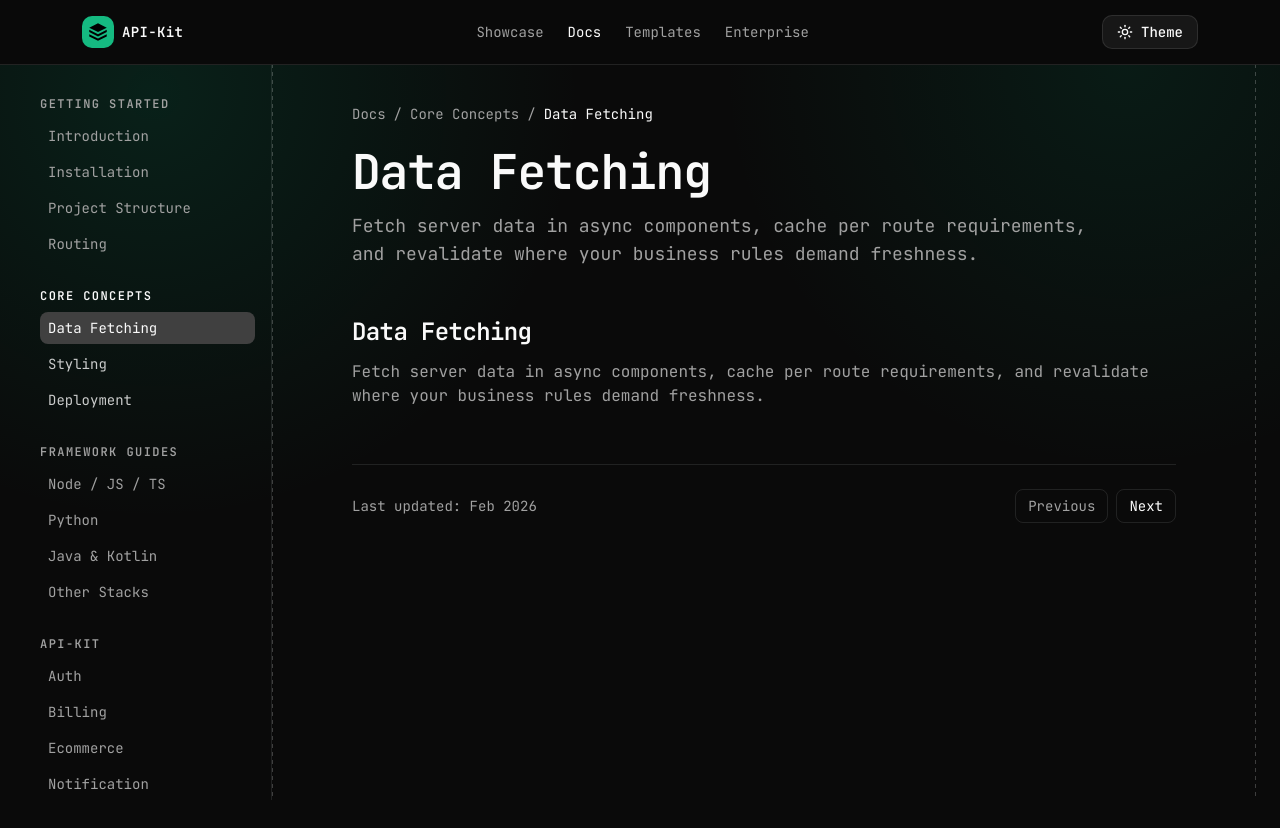
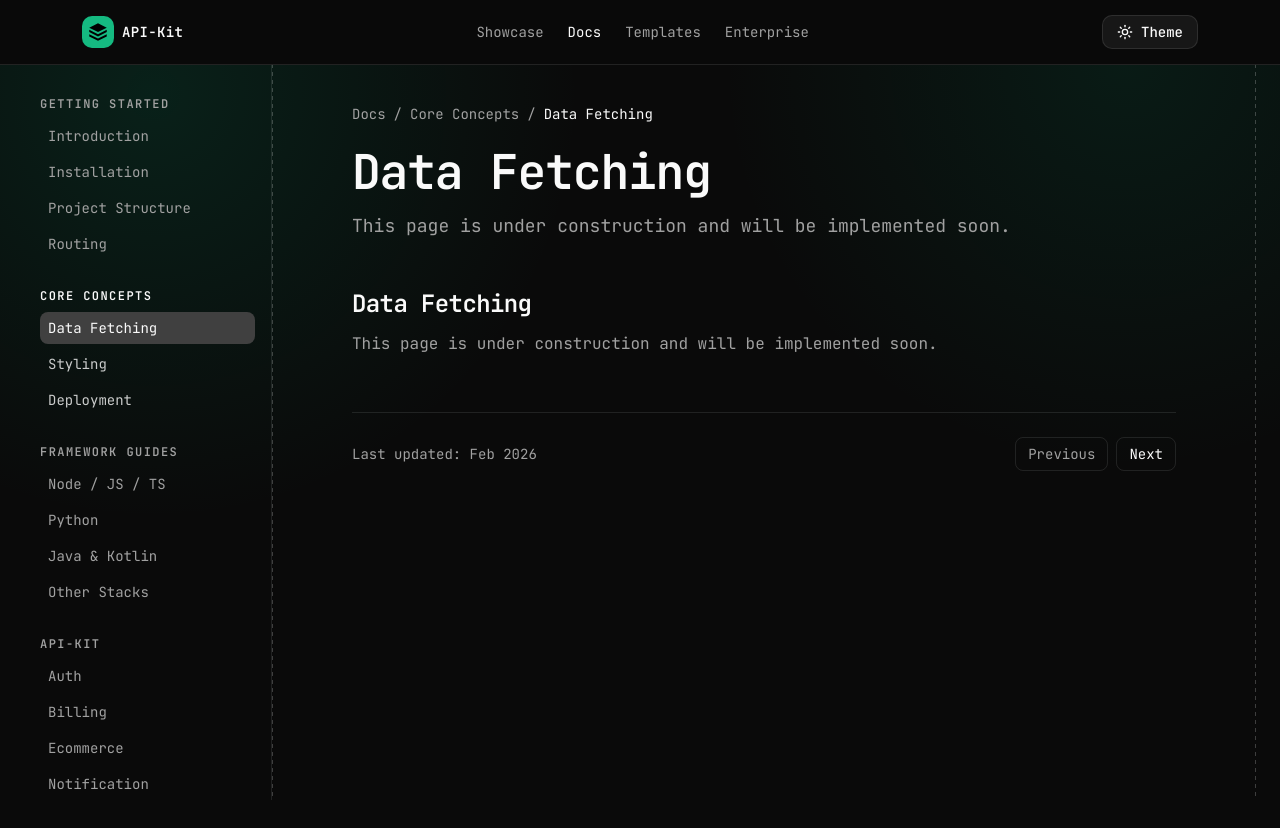
Before and after one commit to API-Kit-com/api-kit, a Next.js app: page /en/docs/core-concepts/data-fetching in a window 1280 px wide. Shown: the top 828 px of the page. Built offline with nearby package versions, Linux system fonts and the light colour scheme.

Commit message:
docs: mark core concepts topic pages as under construction

```diff
--- a/components/docs-content.ts
+++ b/components/docs-content.ts
@@ -358,7 +358,7 @@ export const frameworkGuides: FrameworkGuide[] = [
   },
 ];
 
-const gettingStartedComingSoonDescription = "This page is under construction and will be implemented soon.";
+const docsTopicComingSoonDescription = "This page is under construction and will be implemented soon.";
 
 export const gettingStartedTopics: GettingStartedTopic[] = [
   {
@@ -368,12 +368,12 @@ export const gettingStartedTopics: GettingStartedTopic[] = [
     page: {
       breadcrumb: "Getting Started / Introduction",
       pageTitle: "Introduction",
-      description: gettingStartedComingSoonDescription,
+      description: docsTopicComingSoonDescription,
       sections: [
         {
           id: "introduction",
           title: "Introduction",
-          description: gettingStartedComingSoonDescription,
+          description: docsTopicComingSoonDescription,
         },
       ],
     },
@@ -385,12 +385,12 @@ export const gettingStartedTopics: GettingStartedTopic[] = [
     page: {
       breadcrumb: "Getting Started / Installation",
       pageTitle: "Installation",
-      description: gettingStartedComingSoonDescription,
+      description: docsTopicComingSoonDescription,
       sections: [
         {
           id: "installation",
           title: "Installation",
-          description: gettingStartedComingSoonDescription,
+          description: docsTopicComingSoonDescription,
         },
       ],
     },
@@ -402,12 +402,12 @@ export const gettingStartedTopics: GettingStartedTopic[] = [
     page: {
       breadcrumb: "Getting Started / Project Structure",
       pageTitle: "Project Structure",
-      description: gettingStartedComingSoonDescription,
+      description: docsTopicComingSoonDescription,
       sections: [
         {
           id: "project-structure",
           title: "Project Structure",
-          description: gettingStartedComingSoonDescription,
+          description: docsTopicComingSoonDescription,
         },
       ],
     },
@@ -419,12 +419,12 @@ export const gettingStartedTopics: GettingStartedTopic[] = [
     page: {
       breadcrumb: "Getting Started / Routing",
       pageTitle: "Routing",
-      description: gettingStartedComingSoonDescription,
+      description: docsTopicComingSoonDescription,
       sections: [
         {
           id: "routing",
           title: "Routing",
-          description: gettingStartedComingSoonDescription,
+          description: docsTopicComingSoonDescription,
         },
       ],
     },
@@ -439,14 +439,12 @@ export const coreConceptTopics: CoreConceptTopic[] = [
     page: {
       breadcrumb: "Core Concepts / Data Fetching",
       pageTitle: "Data Fetching",
-      description:
-        "Fetch server data in async components, cache per route requirements, and revalidate where your business rules demand freshness.",
+      description: docsTopicComingSoonDescription,
       sections: [
         {
           id: "data-fetching",
           title: "Data Fetching",
-          description:
-            "Fetch server data in async components, cache per route requirements, and revalidate where your business rules demand freshness.",
+          description: docsTopicComingSoonDescription,
         },
       ],
     },
@@ -458,14 +456,12 @@ export const coreConceptTopics: CoreConceptTopic[] = [
     page: {
       breadcrumb: "Core Concepts / Styling",
       pageTitle: "Styling",
-      description:
-        "Build interfaces with shared tokens, reusable primitives, and utility classes so product surfaces remain consistent.",
+      description: docsTopicComingSoonDescription,
       sections: [
         {
           id: "styling",
           title: "Styling",
-          description:
-            "Build interfaces with shared tokens, reusable primitives, and utility classes so product surfaces remain consistent.",
+          description: docsTopicComingSoonDescription,
         },
       ],
     },
@@ -477,14 +473,12 @@ export const coreConceptTopics: CoreConceptTopic[] = [
     page: {
       breadcrumb: "Core Concepts / Deployment",
       pageTitle: "Deployment",
-      description:
-        "Promote builds through staging and production with environment-scoped configuration, observability, and rollback safety.",
+      description: docsTopicComingSoonDescription,
       sections: [
         {
           id: "deployment",
           title: "Deployment",
-          description:
-            "Promote builds through staging and production with environment-scoped configuration, observability, and rollback safety.",
+          description: docsTopicComingSoonDescription,
         },
       ],
     },
```
